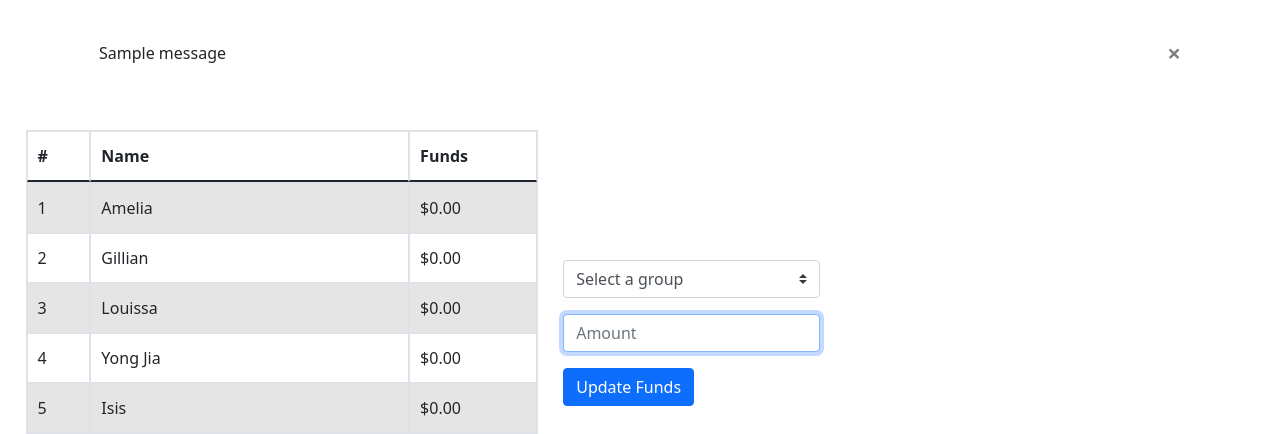
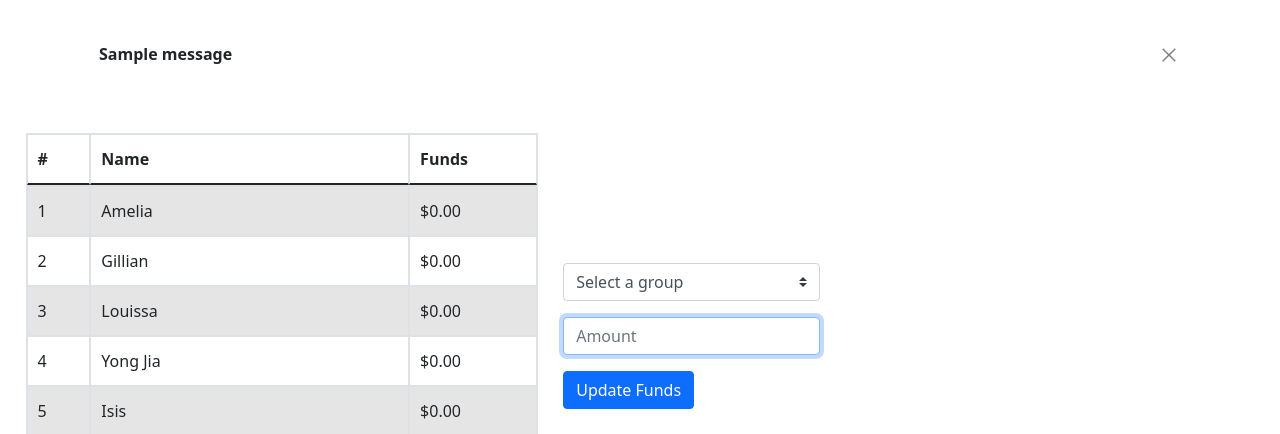
Before and after one commit to LimMengShin/235c33, a Flask app: page /funds in a window 1280 px wide. Shown: the part 56-490 px from the top of the page. Run offline with Flask 3, Linux system fonts and the light colour scheme; data comes from the database, SQL or seed files in the repository; both versions use the stored data as it was after the commit; one stand-in notice (Sample message) is shown.

Commit message:
Edit alert box to vertically align components

```diff
--- a/Class Site/app.py
+++ b/Class Site/app.py
@@ -117,7 +117,7 @@ def funds():
                         con2.commit()
 
                     redirect("/funds")
-                    flash("Successfully updated values. Didn't mean to? Click here to undo: ", "alert-success")
+                    flash("Successfully updated values.", "alert-success")
 
         funds = cur.execute("SELECT * FROM class_funds").fetchall()
 
--- a/Class Site/templates/class_funds.html
+++ b/Class Site/templates/class_funds.html
@@ -12,14 +12,17 @@ onload="getOption()"
 <div class="container">
     {% with messages = get_flashed_messages(with_categories=true) %}
     {% for category, message in messages %}
-    <div class="alert {{ category }}" style="vertical-align: middle;">
-        <button type="button" class="close" data-dismiss="alert">&times;</button>
-        <p class="pull-left d-inline">{{ message }}</p>
+    <div class="alert {{ category }} d-flex align-items-center">
+        <p class="mb-0"><strong>{{ message }}</strong></p>
         {% if category=='alert-success' %}
-        <form action="/undo" method="post" class="d-inline pull-right">
-            <input type="submit" value="UNDO" name="undo" class="btn btn-xs btn-danger pull-right">
+        <p class="mb-0 ml-auto"><em>Didn't mean to? Click here to undo:</em></p>
+        <form action="/undo" method="post" class="ml-2 mr-3" >
+            <input type="submit" value="UNDO" name="undo" class="btn btn-xs btn-danger">
         </form>
         {% endif %}
+        <button type="button" class="close {% if category!='alert-success' %}ml-auto{% endif %}" data-dismiss="alert">
+            <svg xmlns="http://www.w3.org/2000/svg" height="24" viewBox="0 96 960 960" width="24"><path d="m249 849-42-42 231-231-231-231 42-42 231 231 231-231 42 42-231 231 231 231-42 42-231-231-231 231Z"/></svg>
+        </button>
     </div>
     {% endfor %}
     {% endwith %}
```
Also changed, not shown: Class Site/class_funds.db, Class Site/logs.db.
